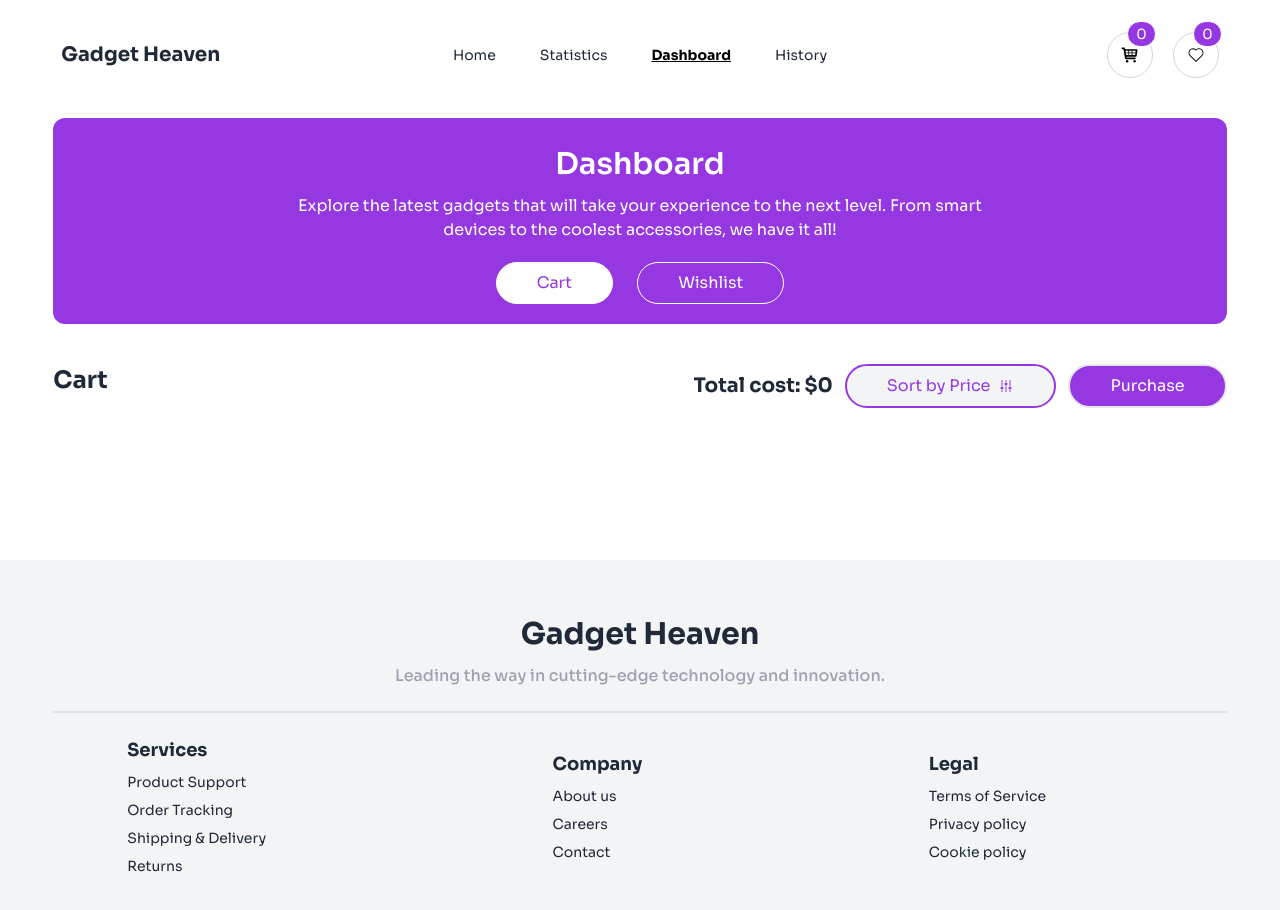
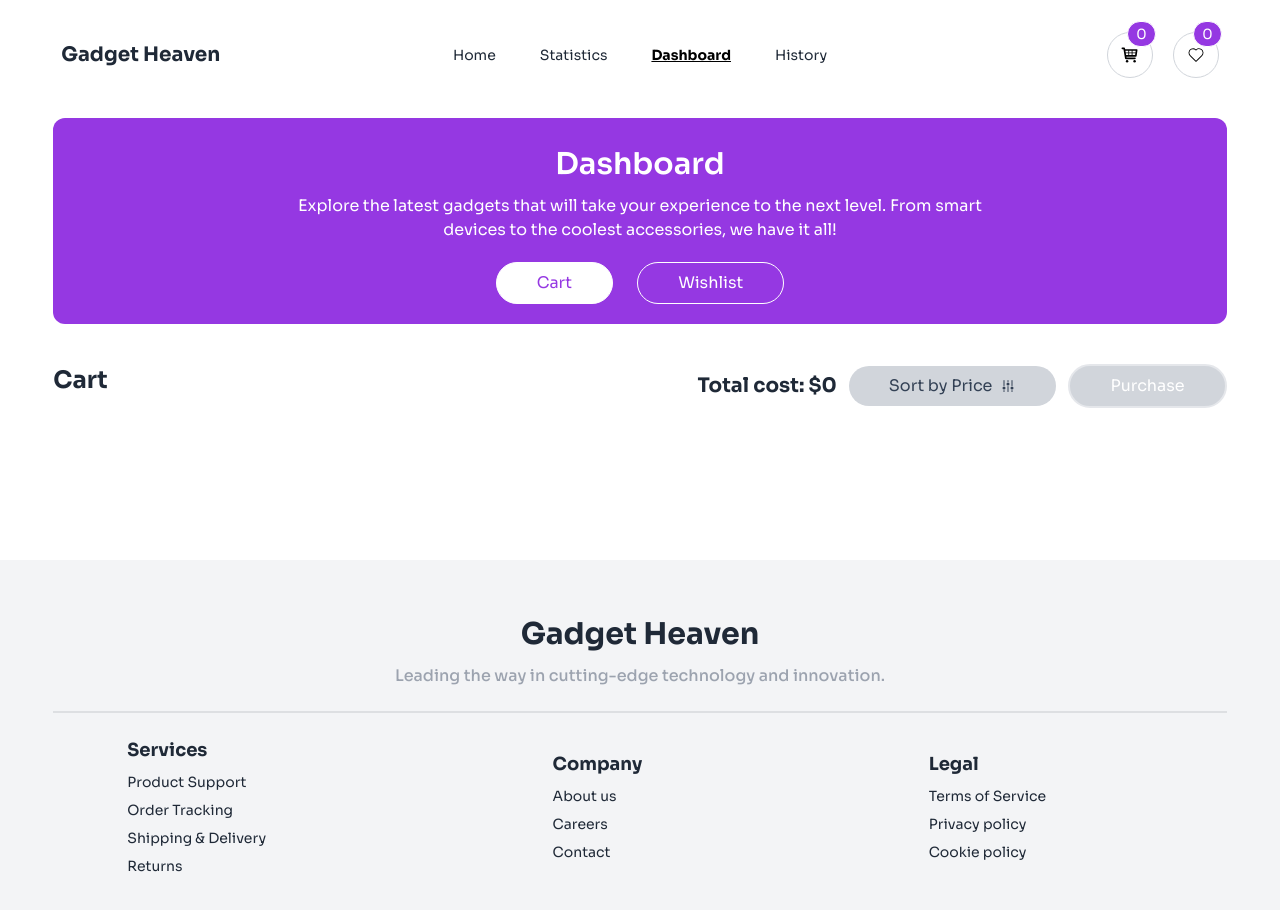
Before and after one commit to MukitHossen7/B10A8-Gadget-Heaven, a React (Vite) app: page /dashboard in a window 1280 px wide. Shown: the top 910 px of the page. Built offline with nearby package versions, Linux system fonts and the light colour scheme.

Commit message:
purchase button disable in perchase

```diff
--- a/index.html
+++ b/index.html
@@ -2,7 +2,7 @@
 <html lang="en" data-theme="light">
   <head>
     <meta charset="UTF-8" />
-    <link rel="icon" type="image/svg+xml" href="/vite.svg" />
+    <link rel="icon" type="image/svg+xml" href="./public/favicon-16x16.png" />
     <meta name="viewport" content="width=device-width, initial-scale=1.0" />
     <title>GadgetHeaven</title>
   </head>
--- a/src/Layouts/MainLayouts.jsx
+++ b/src/Layouts/MainLayouts.jsx
@@ -8,6 +8,8 @@ const MainLayouts = () => {
   const [products, setProducts] = useState();
   const [addCard, setAddCard] = useState([]);
   const [addWishlist, SetAddWishlist] = useState([]);
+  const [history, setHistory] = useState([]);
+
   const handleAddCard = (cardObj) => {
     setAddCard([...addCard, cardObj]);
     toast.success("Successfully Add to Cart!");
@@ -41,6 +43,8 @@ const MainLayouts = () => {
           addCard,
           addWishlist,
           setAddCard,
+          history,
+          setHistory,
         }}
       >
         <div className="min-h-[calc(100vh-458px)] w-11/12 md:w-11/12 lg:11/12 xl:container mx-auto ">
--- a/src/Pages/Dashboard.jsx
+++ b/src/Pages/Dashboard.jsx
@@ -1,4 +1,4 @@
-import { useContext, useState } from "react";
+import { useContext, useEffect, useState } from "react";
 import AddCart from "../components/AddCart/AddCart";
 import AddWishlist from "../components/AddWishlist/AddWishlist";
 import Heading from "../components/Heading/Heading";
@@ -10,11 +10,16 @@ import { useNavigate } from "react-router-dom";
 const Dashboard = () => {
   const [isCart, setIsCart] = useState(true);
   const [isSortPrice, setIsSortPrice] = useState([]);
-  const { addCard, setAddCard } = useContext(ProductsData);
+  const [totalMoney, setTotalMoney] = useState(0);
+  const [disable, setDisable] = useState(0);
+  const { addCard, setAddCard, setHistory } = useContext(ProductsData);
   const navigate = useNavigate();
   const totalCost = addCard.reduce((acc, cur) => {
     return parseInt(acc + cur.price);
   }, 0);
+  useEffect(() => {
+    setDisable(totalCost);
+  }, []);
   const handleCart = () => {
     setIsCart(true);
   };
@@ -28,11 +33,15 @@ const Dashboard = () => {
   const handlePrice = () => {
     isSortPrice;
     setAddCard([]);
+    setHistory((prev) => [...prev, ...addCard]);
+    setTotalMoney(totalCost);
     document.getElementById("my_modal_1").showModal();
   };
   const handleNavigateHome = () => {
     navigate("/");
   };
+  console.log(totalMoney);
+  console.log(totalCost);
   return (
     <div>
       <Navbar></Navbar>
@@ -68,13 +77,21 @@ const Dashboard = () => {
           <h3 className="font-bold text-xl">Total cost: ${totalCost}</h3>
           <button
             onClick={handleSortPrice}
-            className="border-2 text-[#9538E2] border-[#9538E2] px-10 py-2 bg-gray-100 rounded-full flex items-center gap-2"
+            disabled={disable === 0 ? true : false}
+            className={` text-[#9538E2]  px-10 py-2 bg-gray-100 rounded-full flex items-center gap-2 ${
+              disable === 0
+                ? "bg-gray-300 text-slate-700"
+                : "border-2 border-[#9538E2]"
+            }`}
           >
             Sort by Price <HiAdjustmentsVertical />
           </button>
           <button
             onClick={handlePrice}
-            className="border-2  bg-[#9538E2] px-10 py-2 rounded-full text-white"
+            disabled={disable === 0 ? true : false}
+            className={`border-2  bg-[#9538E2] px-10 py-2 rounded-full text-white ${
+              disable === 0 ? "bg-gray-300 text-slate-700" : ""
+            }`}
           >
             Purchase
           </button>
@@ -88,7 +105,7 @@ const Dashboard = () => {
           <img src={modalImg}></img>
           <h3 className="font-bold text-3xl mt-3">Payment Successfully</h3>
           <p className="pt-5 font-bold">Thanks for purchasing.</p>
-          <p className="font-bold">{`Total cost: ${totalCost}.00`}</p>
+          <p className="font-bold">{`Total cost: ${totalMoney}.00`}</p>
           <div className="modal-action w-full">
             <form method="dialog" className="w-full">
               <button onClick={handleNavigateHome} className="btn w-full">
--- a/src/Pages/History.jsx
+++ b/src/Pages/History.jsx
@@ -12,6 +12,32 @@ const History = () => {
           description="Explore the latest gadgets that will take your experience to the next level. From smart devices to the coolest accessories, we have it all!"
         ></Heading>
       </div>
+      <div className="flex justify-between items-center pt-8">
+        <h3 className="font-bold text-xl">Your Purchase History</h3>
+        <div className="flex items-center gap-2">
+          <h3 className="font-semibold text-lg">Total cost:$(0)</h3>
+          <h3 className="font-semibold text-lg">Count:(0)</h3>
+        </div>
+      </div>
+
+      <div className="flex gap-8 mb-4 mt-8 flex-row items-center p-6 bg-gray-100 rounded-xl justify-between">
+        <div className="flex gap-5 items-center">
+          <div className="w-36 h-28  rounded-xl border-2 border-gray-600">
+            <img src="" className="w-36 h-28 object-cover rounded-xl"></img>
+          </div>
+          <div className=" flex items-start">
+            <div>
+              <h3 className="font-semibold text-xl pb-2">
+                Portable Charger 10000mAh
+              </h3>
+              <p className="text-gray-500 pb-2">
+                Compact 10000mAh portable charger for fast, on-the-go charging.
+              </p>
+              <p className="font-medium text-lg text-gray-700">Price:$0</p>
+            </div>
+          </div>
+        </div>
+      </div>
     </div>
   );
 };
--- a/src/Pages/Home.jsx
+++ b/src/Pages/Home.jsx
@@ -34,7 +34,7 @@ const Home = () => {
 
   return (
     <div>
-      <div className="border-2 rounded-3xl  border-gray-500 p-3 mt-4">
+      <div className="border-2 rounded-3xl  border-gray-500 p-2 mt-4">
         <div className="bg-[#9538E2]  px-7  rounded-3xl   pb-52 relative">
           <HomeNav></HomeNav>
           <Banner></Banner>
--- a/src/components/BannerImg/BannerImg.jsx
+++ b/src/components/BannerImg/BannerImg.jsx
@@ -1,7 +1,7 @@
 import bgImg from "../../assets/banner.jpg";
 const BannerImg = () => {
   return (
-    <div className="rounded-2xl absolute left-0 right-0 mx-60 top-[400px] p-4  border-4  bg-white/30">
+    <div className="rounded-2xl absolute left-0 right-0 mx-60 top-[400px] p-3  border-2  bg-white/30">
       <div className="rounded-2xl">
         <img
           src={bgImg}
--- a/src/components/Card/Card.jsx
+++ b/src/components/Card/Card.jsx
@@ -10,14 +10,14 @@ const Card = ({ product }) => {
   return (
     <div>
       <div className="card bg-base-100 shadow-lg p-6 rounded-xl">
-        <figure className="rounded-xl">
+        <div className="rounded-xl h-full">
           <img
             src={product_image}
             alt="product"
-            className="h-60 w-full object-cover rounded-xl pb-6"
+            className="h-60 w-full object-cover rounded-xl "
           />
-        </figure>
-        <div className="">
+        </div>
+        <div className="mt-6">
           <h2 className="font-semibold text-xl pb-3">{product_title}</h2>
           <p className="font-medium text-gray-500">Price : ${price}</p>
           <div className="mt-4">
```
Also changed, not shown: public/favicon-16x16.png (added).
